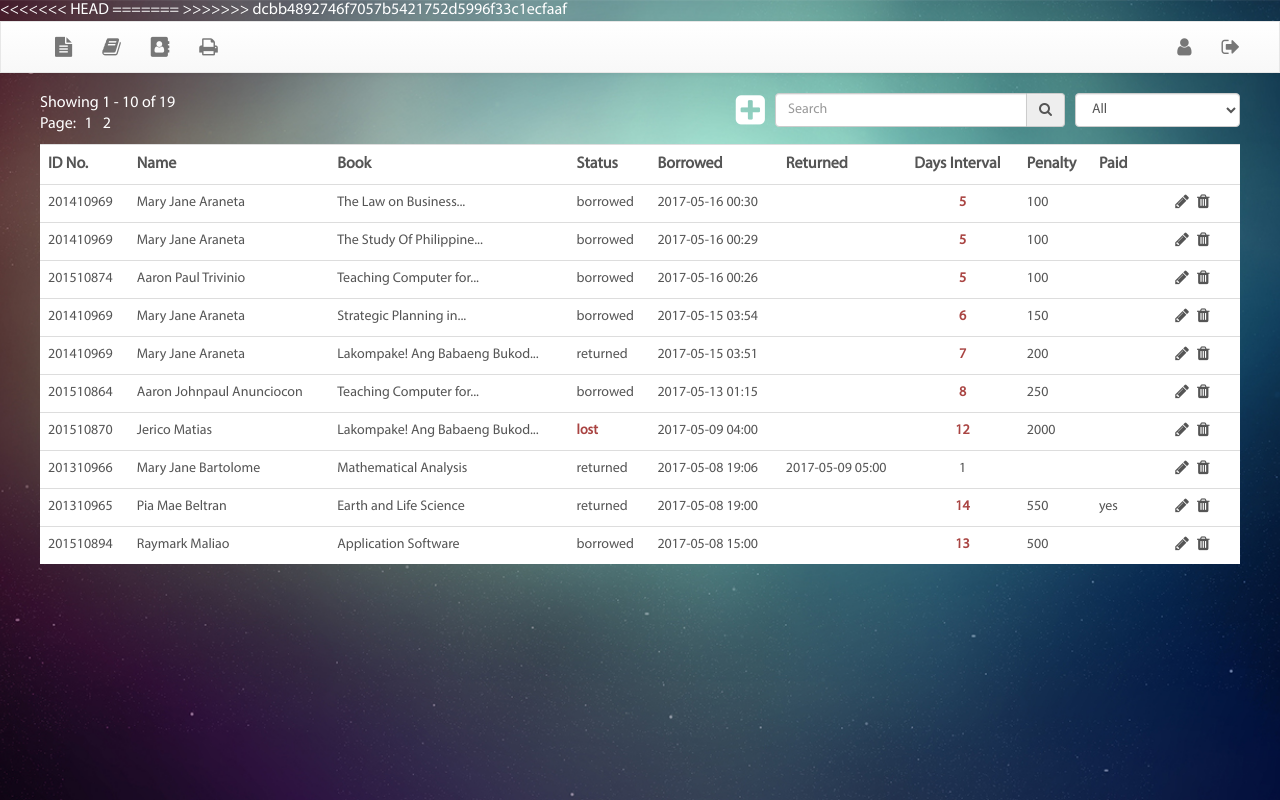
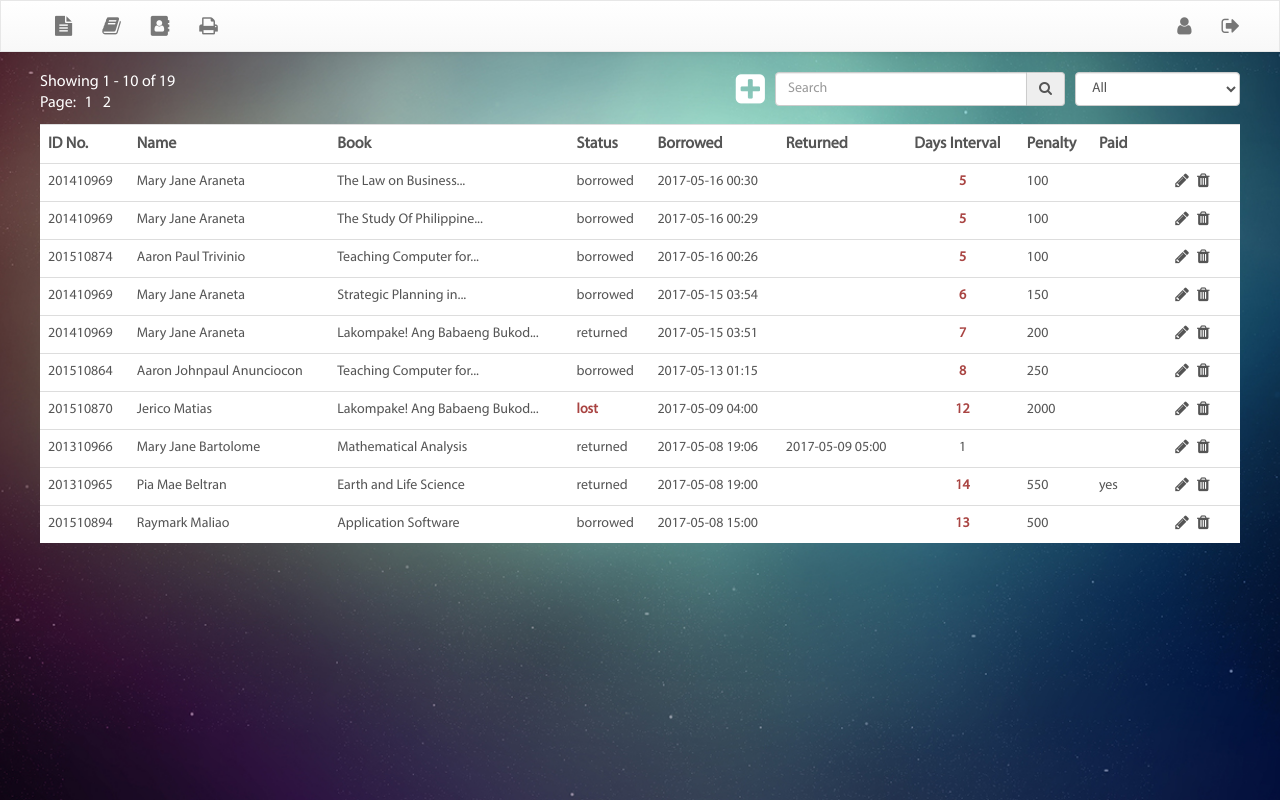
Before and after one commit to tugudush/lgs, a PHP site: page /index.php in a window 1280 px wide. Run offline with PHP 8.4, Linux system fonts and the light colour scheme; a user stored in the database is signed in; data comes from the database, SQL or seed files in the repository.

Commit message:
fixed styles.inc.php

```diff
--- a/styles.inc.php
+++ b/styles.inc.php
@@ -4,11 +4,7 @@
 <link href="<?php echo $site_url; ?>/css/jquery.datetimepicker.css" rel="stylesheet">
 <link href="<?php echo $site_url; ?>/css/font-awesome.css" rel="stylesheet">
 <link href="<?php echo $site_url; ?>/css/fonts.css" rel="stylesheet">
-<<<<<<< HEAD
-<link href="<?php echo $site_url; ?>/css/presets.css?v=0.1.3" rel="stylesheet">
-=======
 <link href="<?php echo $site_url; ?>/css/presets.css?v=1.0" rel="stylesheet">
->>>>>>> dcbb4892746f7057b5421752d5996f33c1ecfaaf
 <link href="<?php echo $site_url; ?>/css/style.css?v=1.0" rel="stylesheet">
 <link href="<?php echo $site_url; ?>/css/media.css?v=1.0" rel="stylesheet">
 <link href="<?php echo $site_url; ?>/css/print.css?v=1.0" rel="stylesheet">
```
